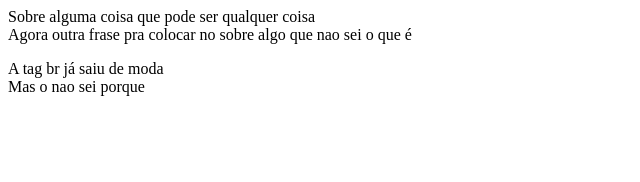
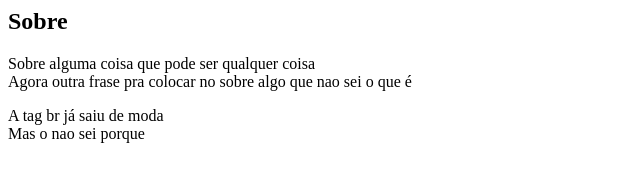
Before and after one commit to giuliana-marquesi/teste-html, a plain HTML site: page sobre.html in a window 1280 px wide. Shown: the whole page, without its empty margins (0-640 px from the left). Drawn offline with Linux system fonts and the light colour scheme.

Commit message:
Update sobre.html

```diff
--- a/sobre.html
+++ b/sobre.html
@@ -1,4 +1,5 @@
 <html>
+  <h2>Sobre</h2>
   <p>
     Sobre alguma coisa que pode ser qualquer coisa <br>
     Agora outra frase pra colocar no sobre algo que nao sei o que é
@@ -7,3 +8,4 @@
     A tag br já saiu de moda<br>
     Mas o nao sei porque<br>
   </p>
+</html>
```
